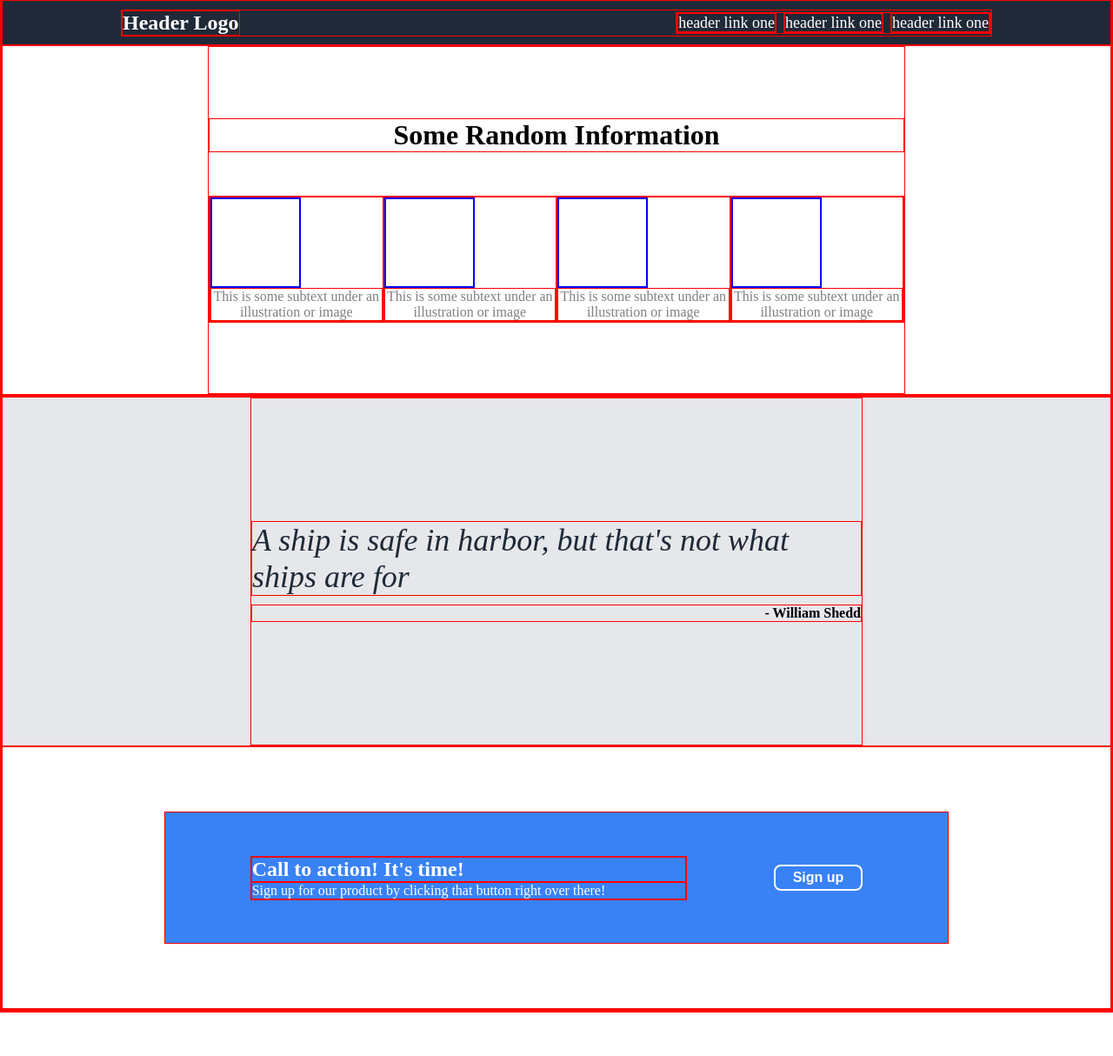
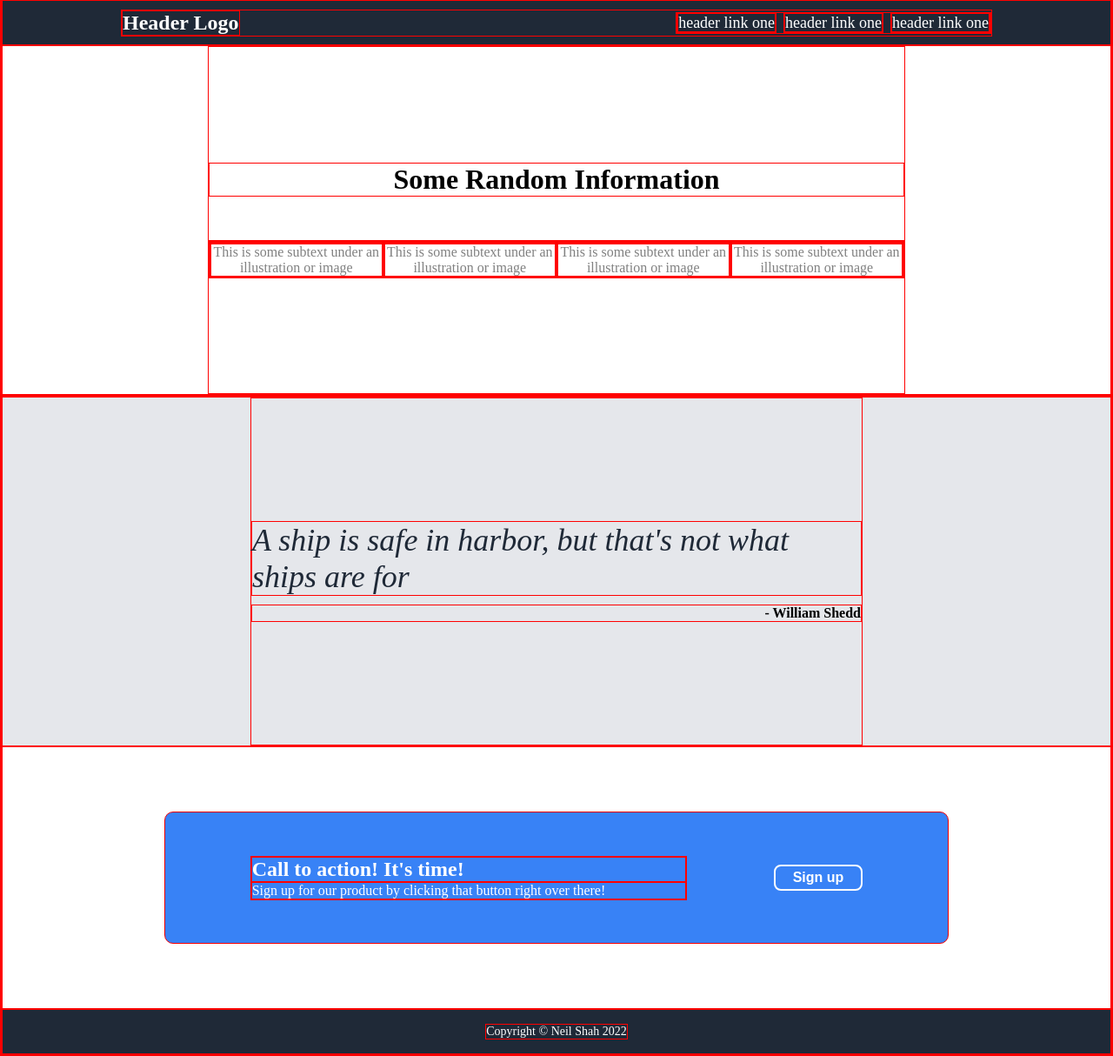
Before and after one commit to neodymiummm/Landing-Page, a plain HTML site: page index.html in a window 1280 px wide. Shown: the part 4-1218 px from the top of the page at 87% size. Before the commit the page ends 1168 px from the top, so only its background shows below. Drawn offline with Linux system fonts and the light colour scheme.

Commit message:
Added content to footer

```diff
--- a/index.html
+++ b/index.html
@@ -23,22 +23,22 @@
                 <div class="greeting-title">Some Random Information</div>
                 <div class="greeting-pic">
                     <div class="blurb">
-                        <div style="border: 2px solid blue; width: 100px; height: 100px;"></div>
+                        <div class="img"></div>
                         <div class="text">This is some subtext under an illustration or image</div>
                     </div>
 
                     <div class="blurb">
-                        <div style="border: 2px solid blue; width: 100px; height: 100px;"></div>
+                        <div class="img"></div>
                         <div class="text">This is some subtext under an illustration or image</div>
                     </div>
 
                     <div class="blurb">
-                        <div style="border: 2px solid blue; width: 100px; height: 100px;"></div>
+                        <div class="img"></div>
                         <div class="text">This is some subtext under an illustration or image</div>
                     </div>
 
                     <div class="blurb">
-                        <div style="border: 2px solid blue; width: 100px; height: 100px;"></div>
+                        <div class="img"></div>
                         <div class="text">This is some subtext under an illustration or image</div>
                     </div>
                 </div>
@@ -67,7 +67,7 @@
         </div>
 
         <div class="footer">
-
+            <div class="text">Copyright &copy; Neil Shah 2022</div>
         </div>
     </body>
 </html>
--- a/style.css
+++ b/style.css
@@ -145,6 +145,7 @@ a {
     height: 150px;
     width: 900px;
     background-color: #3882F6;
+    border-radius: 10px;
     display: flex;
     justify-content: center;
     align-items: center;
@@ -179,9 +180,19 @@ a {
 
 /* ******* */
 
-/* Header */
+/* Footer */
 
+.footer {
+    height: 50px;
+    display: flex;
+    justify-content: center;
+    align-items: center;
+}
 
+.footer .text {
+    font-size: 14px;
+    color: white;
+}
 
 /* ******* */
 
```
